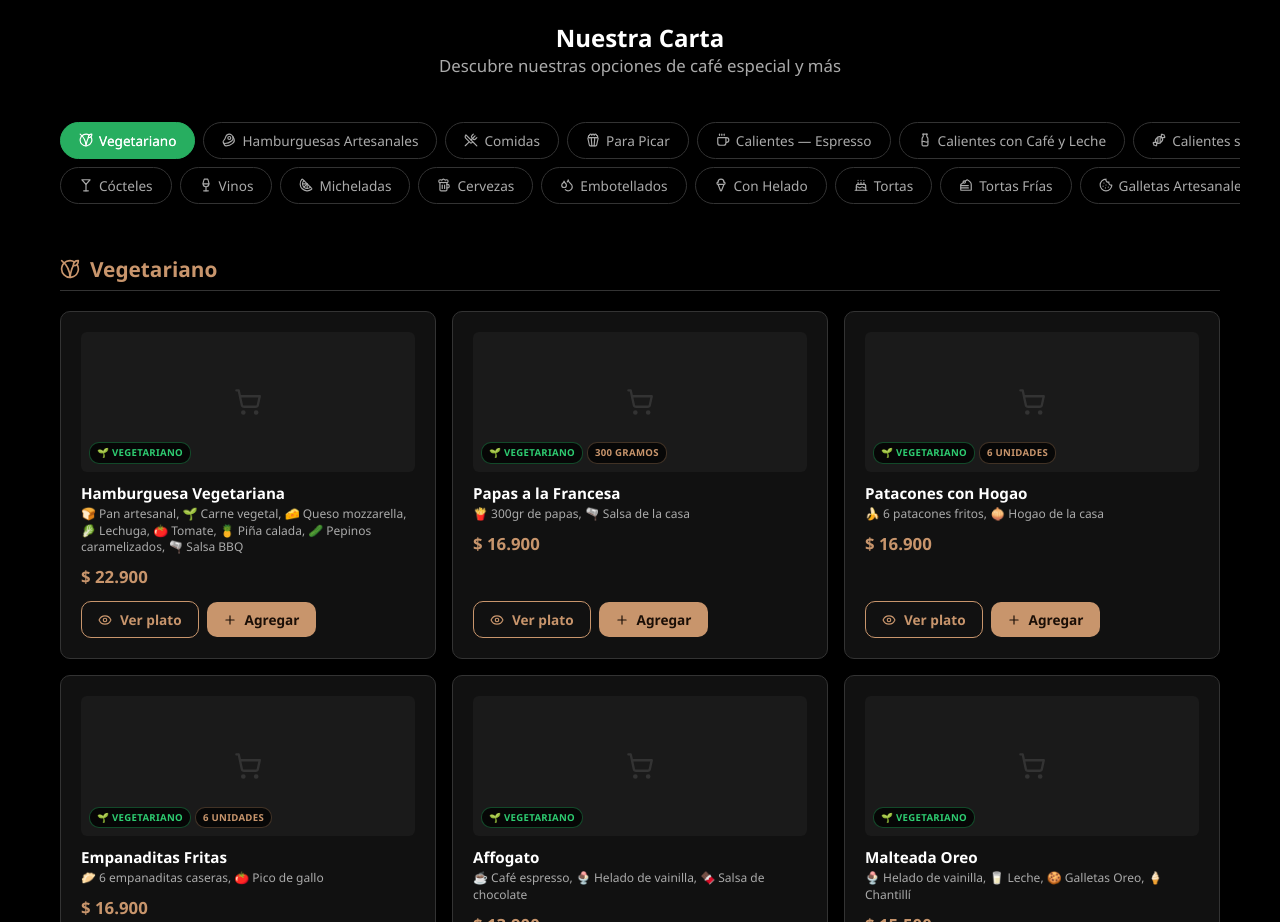
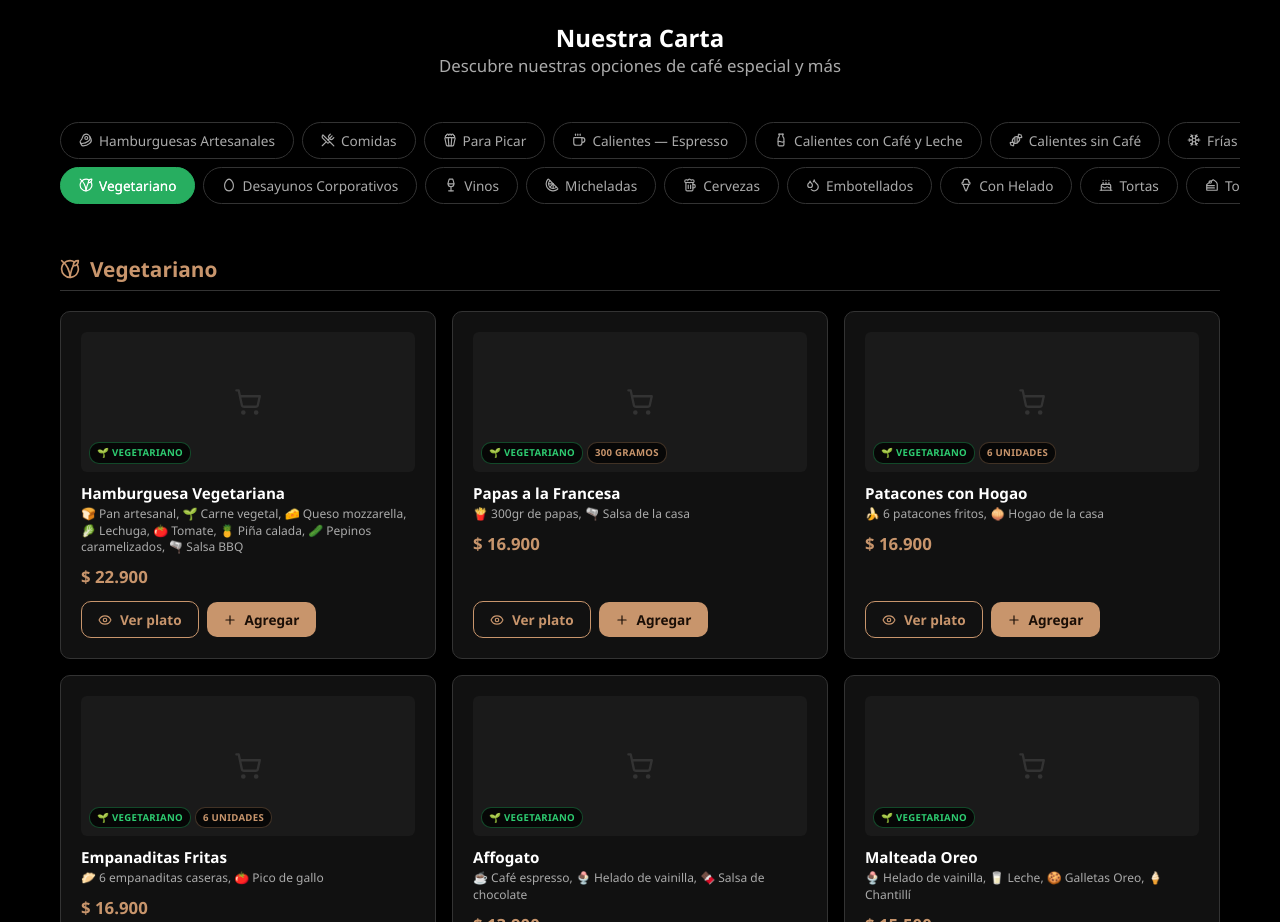
Before and after one commit to sebastian-ardila/cafetalex, a React (Vite) app: page /#/ in a window 1280 px wide. Shown: the part 920-1842 px from the top of the page. Built offline with nearby package versions, Linux system fonts and the light colour scheme.

Commit message:
fix: reordenar pills - fila 1 empieza con Hamburguesas, fila 2 con Vegetariano y Desayunos

```diff
--- a/src/components/home/MenuSection.tsx
+++ b/src/components/home/MenuSection.tsx
@@ -122,12 +122,26 @@ export default function MenuSection() {
     setTimeout(() => { isScrollingRef.current = false }, 1000)
   }
 
-  const allPillDefs = useMemo(() => [
-    { id: 'vegetarian', labelEs: 'Vegetariano', labelEn: 'Vegetarian', isVeg: true },
-    ...categories.map((cat) => ({ id: cat.id, labelEs: cat.nameEs, labelEn: cat.nameEn, isVeg: false })),
-  ], [])
+  // Order pills so row 1 starts with Hamburguesas, row 2 starts with Vegetariano + Desayunos
+  const allPillDefs = useMemo(() => {
+    const catPills = categories.map((cat) => ({ id: cat.id, labelEs: cat.nameEs, labelEn: cat.nameEn, isVeg: false }))
+    const veg = { id: 'vegetarian', labelEs: 'Vegetariano', labelEn: 'Vegetarian', isVeg: true }
+    const breakfast = catPills.find((c) => c.id === 'breakfast')!
+    const rest = catPills.filter((c) => c.id !== 'breakfast')
 
-  // Split pills into rows: 2 desktop, 3 mobile
+    const rowCount = typeof window !== 'undefined' && window.innerWidth <= 768 ? 3 : 2
+    const total = rest.length + 2 // +2 for veg and breakfast
+    const perRow = Math.ceil(total / rowCount)
+
+    // Row 1: first N categories (starts with burgers)
+    const row1 = rest.slice(0, perRow)
+    // Row 2+: vegetariano, desayunos corporativos, then remaining
+    const remaining = rest.slice(perRow)
+    const row2on = [veg, breakfast, ...remaining]
+
+    return [...row1, ...row2on]
+  }, [])
+
   const rowCount = typeof window !== 'undefined' && window.innerWidth <= 768 ? 3 : 2
   const perRow = Math.ceil(allPillDefs.length / rowCount)
   const rows: typeof allPillDefs[] = []
```
